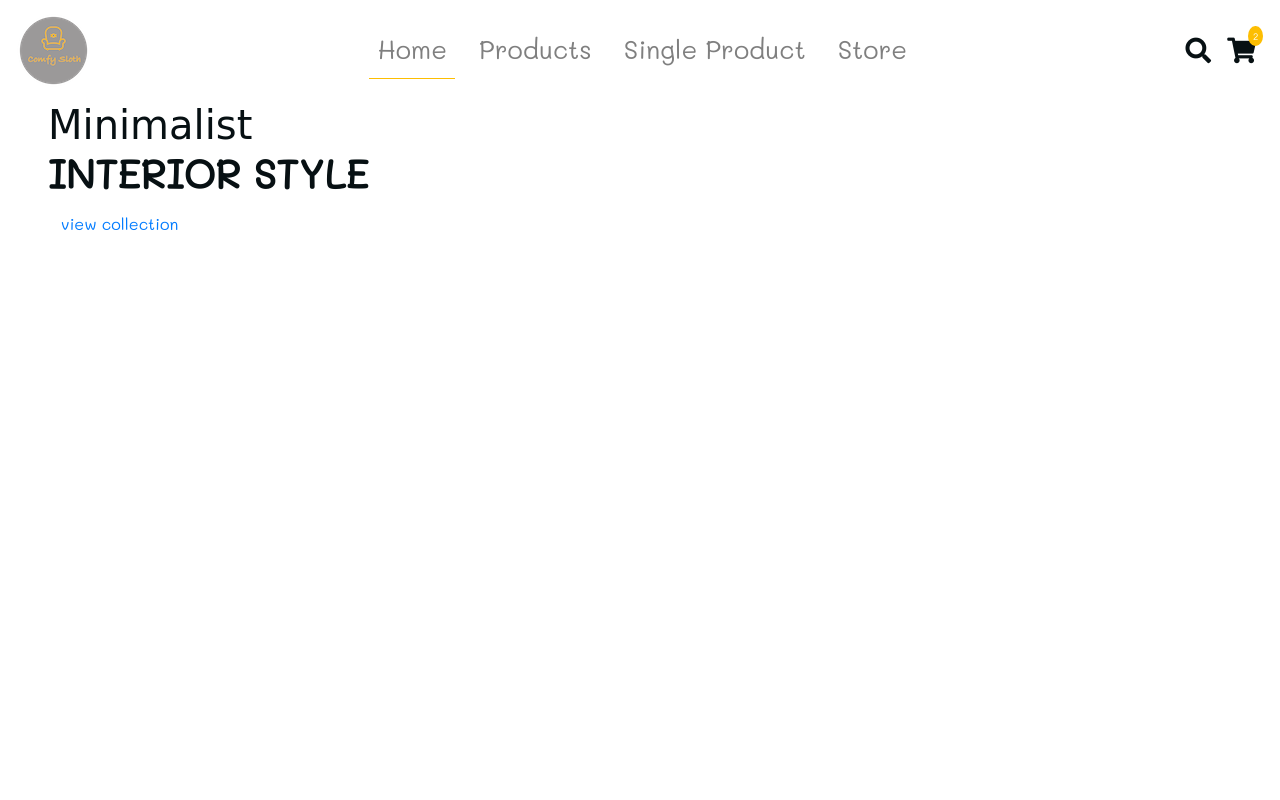
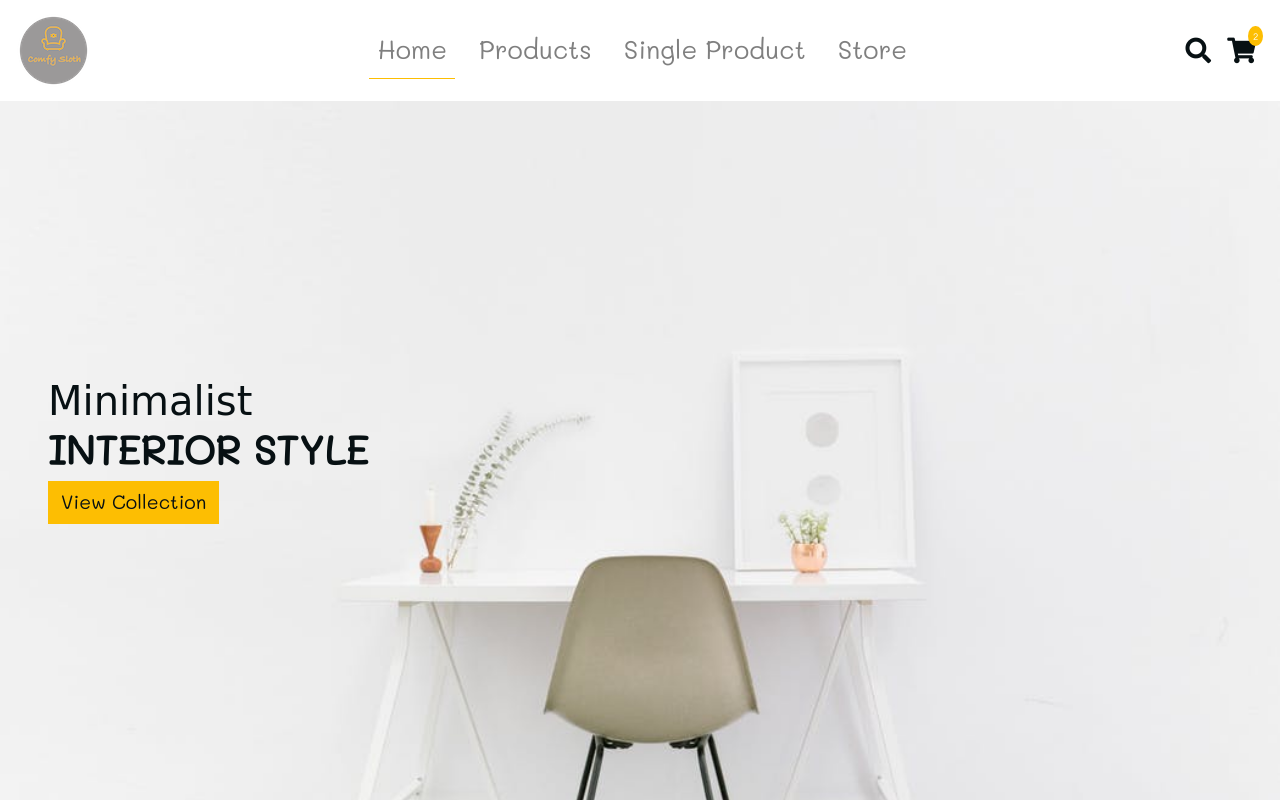
Before and after one commit to Belchenkov/furniture, a plain HTML site: page index.html in a window 1280 px wide. Drawn offline with Linux system fonts and the light colour scheme; a web font is replaced by a local one.

Commit message:
Banner CSS

```diff
--- a/css/main.css
+++ b/css/main.css
@@ -14,6 +14,19 @@ body {
 }
 .text-slanted {
   font-family: "Calligraffitti", cursive;
+}
+
+.btn-yellow {
+  background: var(--mainYellow);
+  text-transform: capitalize;
+  font-size: 1.2rem;
+  color: var(--mainBlack);
+  border-radius: 0!important;
+}
+
+.btn-yellow:hover {
+  background: var(--mainBlack);
+  color: var(--mainYellow);
 }
 
 /* ################# Home Page ################# */
@@ -57,3 +70,9 @@ body {
   font-size: .6rem;
   border-radius: 50%;
 }
+
+/* banner */
+.banner {
+  background: url("../img/pageBcg/bannerBcg.jpeg") no-repeat center/cover fixed;
+  min-height: calc(100vh - 101px);
+}
```
